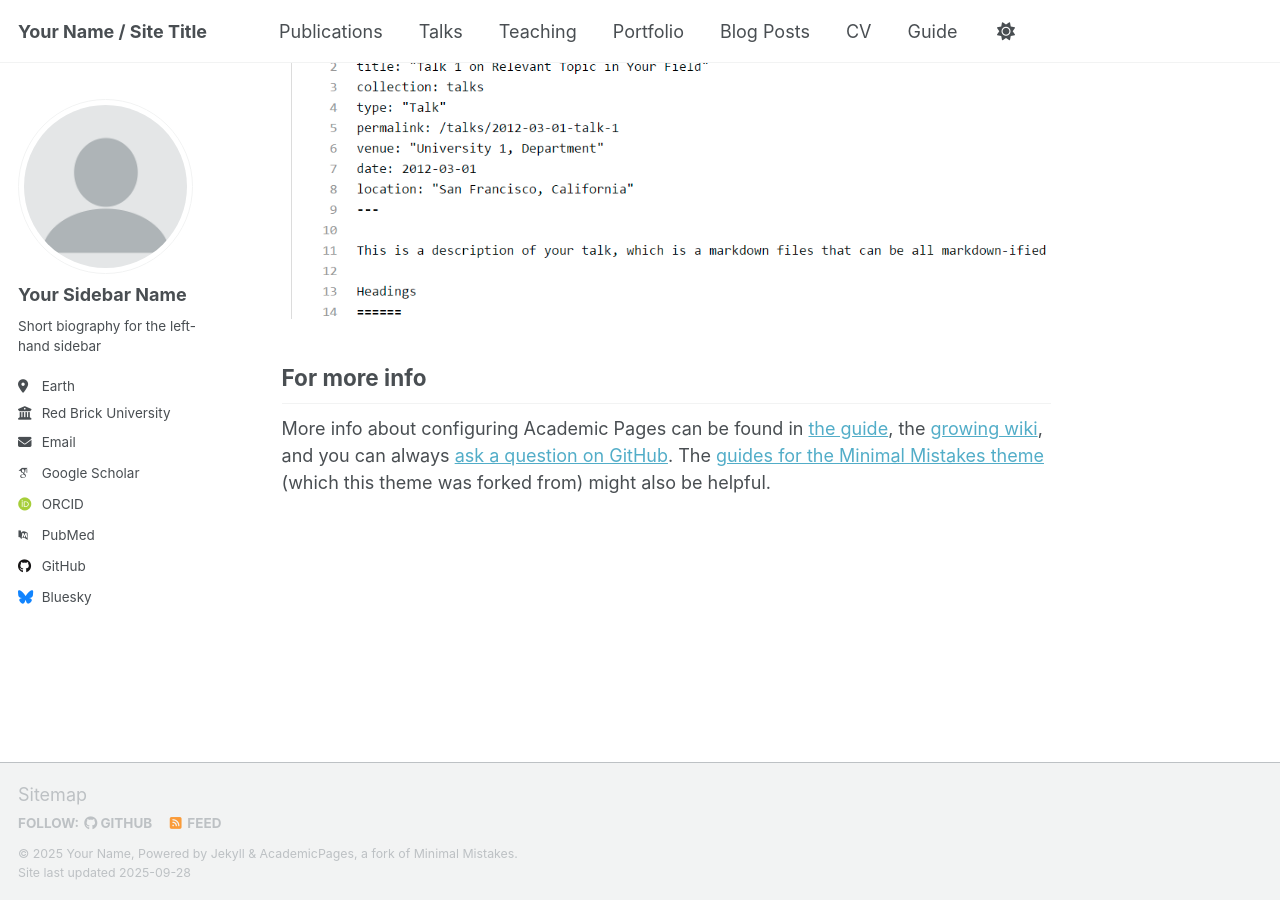
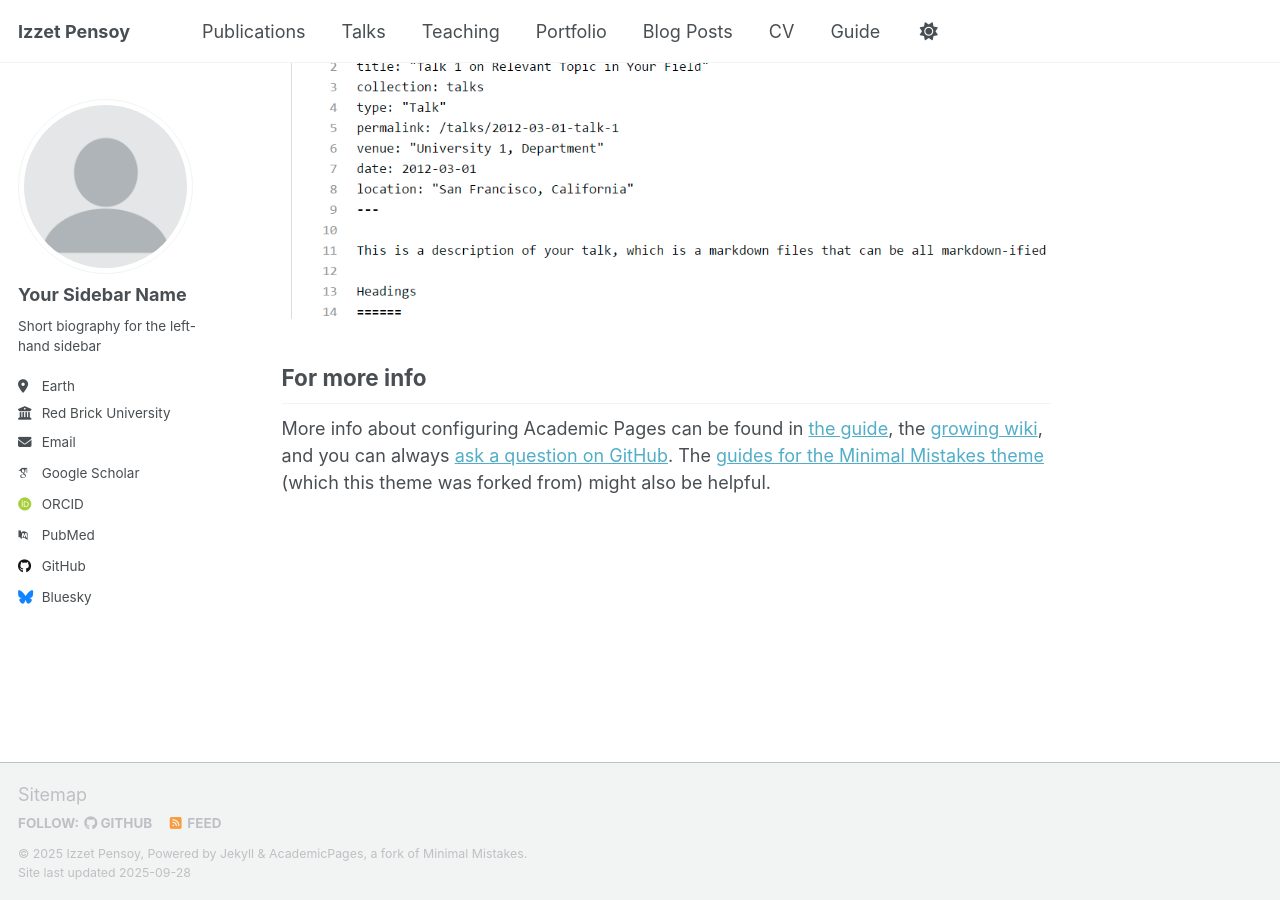
Before and after one commit to izzetp/izzetp.github.io, a Jekyll site: the page built from _pages/about.md, in a window 1280 px wide and 900 px high, scrolled down 2880 px. Built offline with Jekyll 4.4.1, drawn with Linux system fonts in a browser that asks for light colours; some web fonts are replaced; a script that is not in the unit is left out.

Commit message:
Update _config.yml

```diff
--- a/_config.yml
+++ b/_config.yml
@@ -9,14 +9,14 @@
 # Basic Site Settings
 locale                   : "en-US"
 site_theme               : "default" # Currently available options are "default", "air"
-title                    : "Your Name / Site Title"
+title                    : "Izzet Pensoy"
 title_separator          : "-"
-name                     : &name "Your Name"
-description              : &description "Your Name's academic portfolio"   # Update this with a general description of your site, this is the default if not overridden by a page
-url                      : https://academicpages.github.io # The base hostname & protocol for your site e.g. "https://[your GitHub username].github.io",
+name                     : &name "Izzet Pensoy"
+description              : &description "Computer Science and Engineering @ TU Eindhoven"   # Update this with a general description of your site, this is the default if not overridden by a page
+url                      : https://izzetp.github.io # The base hostname & protocol for your site e.g. "https://[your GitHub username].github.io",
                                                            # or if you already have some other page hosted on Github then use "https://[your GitHub username].github.io/[Your Repo Name]"
 baseurl                  : "" # the subpath of your site, e.g. "/blog"
-repository               : "academicpages/academicpages.github.io"
+repository               : "izzetp/izzetp.github.io"
 
 # Site Author - The following control what appear as part of the author content on the side bar.
 #               If a field is blank the icon and link will not appear, otherwise it will be shown.
```
